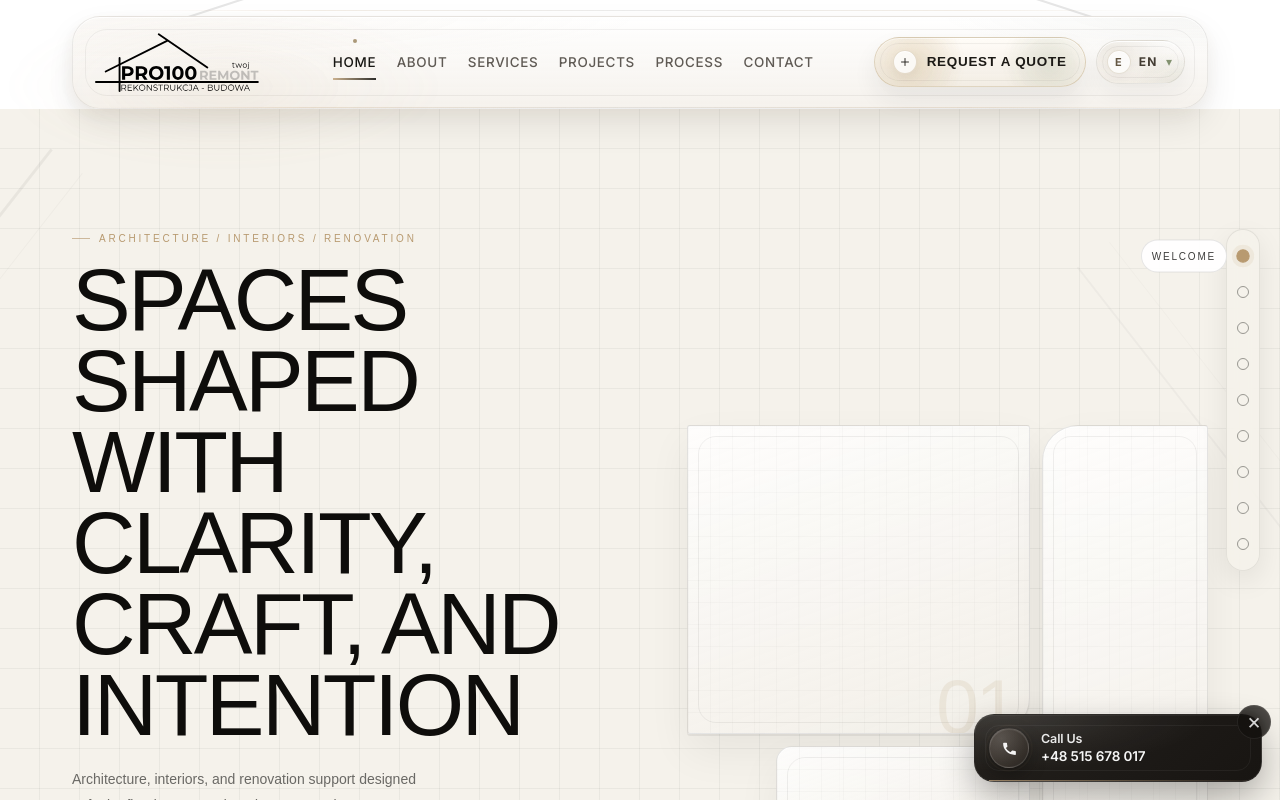
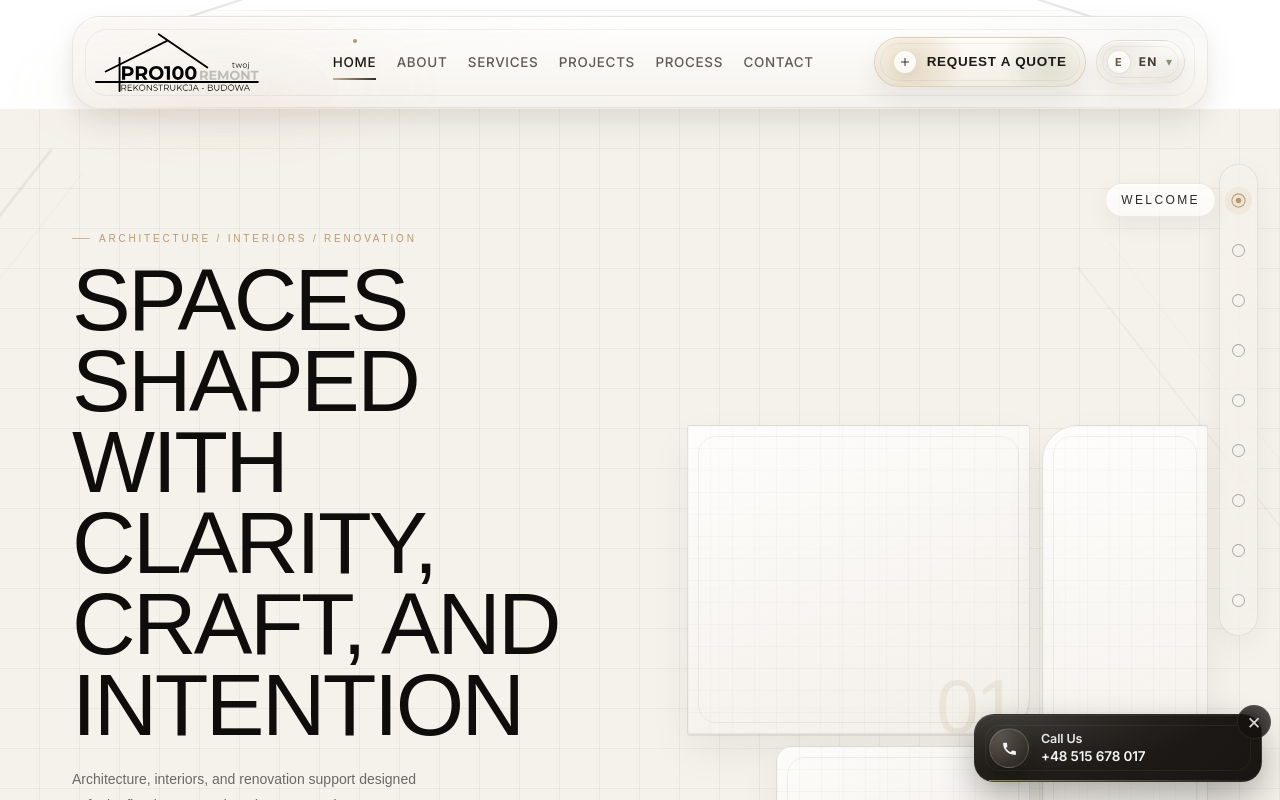
Before and after one commit to romanasolovan/prosto-remont, a Next.js app: page /en in a window 1280 px wide. Shown: the top 800 px of the page. Built offline with nearby package versions, Linux system fonts and the light colour scheme.

Commit message:
Refine desktop/tablet pagination styling.

```diff
--- a/components/home/HomeSidePagination/Pagination.module.css
+++ b/components/home/HomeSidePagination/Pagination.module.css
@@ -8,27 +8,56 @@
     position: fixed;
     top: 50%;
     right: 14px;
-    z-index: 30;
+    z-index: 40;
     transform: translateY(-50%);
     display: block;
+    pointer-events: none;
   }
 
   .sidePaginationList {
     display: flex;
     flex-direction: column;
-    gap: 10px;
+    gap: 14px;
     margin: 0;
-    padding: 12px 8px;
+    padding: 16px 10px;
     list-style: none;
-    border: 0.5px solid rgba(14, 13, 11, 0.08);
+    border: 0.5px solid rgba(14, 13, 11, 0.07);
     border-radius: 999px;
-    background: rgba(245, 242, 235, 0.78);
-    backdrop-filter: blur(10px);
-    box-shadow: 0 10px 28px rgba(14, 13, 11, 0.08);
+    background: linear-gradient(
+      180deg,
+      rgba(245, 242, 235, 0.42) 0%,
+      rgba(245, 242, 235, 0.22) 100%
+    );
+    backdrop-filter: blur(14px);
+    -webkit-backdrop-filter: blur(14px);
+    box-shadow:
+      0 10px 30px rgba(14, 13, 11, 0.05),
+      inset 0 1px 0 rgba(255, 255, 255, 0.3);
+    pointer-events: auto;
+
+    /* position: relative; */
   }
+
+  /* .sidePaginationList::before {
+    content: "";
+    position: absolute;
+    top: 20px;
+    bottom: 20px;
+    right: 50%;
+    width: 1px;
+    transform: translateX(50%);
+    background: linear-gradient(
+      180deg,
+      rgba(14, 13, 11, 0.04) 0%,
+      rgba(14, 13, 11, 0.12) 50%,
+      rgba(14, 13, 11, 0.04) 100%
+    );
+    pointer-events: none;
+  } */
 
   .sidePaginationItem {
     display: flex;
+    justify-content: flex-end;
   }
 
   .sidePaginationButton {
@@ -36,47 +65,73 @@
     display: inline-flex;
     align-items: center;
     justify-content: flex-end;
-    min-height: 24px;
+    min-height: 30px;
     padding: 0;
     border: 0;
     background: transparent;
     cursor: pointer;
+    appearance: none;
   }
 
   .sidePaginationDot {
-    width: 10px;
-    height: 10px;
-    border: 1px solid rgba(14, 13, 11, 0.4);
+    position: relative;
+    width: 12px;
+    height: 12px;
+    border: 1px solid rgba(14, 13, 11, 0.32);
+    border-radius: 999px;
+    background: rgba(255, 255, 255, 0.1);
+    transition:
+      transform 220ms ease,
+      background-color 220ms ease,
+      border-color 220ms ease,
+      box-shadow 220ms ease,
+      opacity 220ms ease;
+  }
+
+  .sidePaginationDot::after {
+    content: "";
+    position: absolute;
+    inset: 3px;
     border-radius: 999px;
     background: transparent;
     transition:
-      transform 220ms ease,
-      background 220ms ease,
-      border-color 220ms ease,
-      box-shadow 220ms ease;
+      background-color 220ms ease,
+      transform 220ms ease;
   }
 
   .sidePaginationLabel {
     position: absolute;
-    right: calc(100% + 10px);
+    right: calc(100% + 14px);
     top: 50%;
-    transform: translateY(-50%) translateX(8px);
+    transform: translateY(-50%) translateX(10px);
     opacity: 0;
     pointer-events: none;
     white-space: nowrap;
-    padding: 7px 10px;
-    border: 0.5px solid rgba(14, 13, 11, 0.1);
+    padding: 9px 14px;
+    border: 0.5px solid rgba(14, 13, 11, 0.08);
     border-radius: 999px;
-    background: rgba(255, 255, 255, 0.92);
-    color: rgba(14, 13, 11, 0.8);
+    background: linear-gradient(
+      180deg,
+      rgba(255, 255, 255, 0.78) 0%,
+      rgba(255, 255, 255, 0.62) 100%
+    );
+    backdrop-filter: blur(10px);
+    -webkit-backdrop-filter: blur(10px);
+    box-shadow:
+      0 8px 24px rgba(14, 13, 11, 0.06),
+      inset 0 1px 0 rgba(255, 255, 255, 0.55);
+    color: rgba(14, 13, 11, 0.74);
     font-family: "Barlow Condensed", sans-serif;
-    font-size: 10px;
+    font-size: 11px;
     font-weight: 500;
-    letter-spacing: 0.16em;
+    letter-spacing: 0.18em;
+    line-height: 1;
     text-transform: uppercase;
     transition:
       opacity 180ms ease,
-      transform 180ms ease;
+      transform 180ms ease,
+      color 180ms ease,
+      border-color 180ms ease;
   }
 
   .sidePaginationButton:hover .sidePaginationLabel,
@@ -88,15 +143,32 @@
 
   .sidePaginationButton:hover .sidePaginationDot,
   .sidePaginationButton:focus-visible .sidePaginationDot {
-    border-color: #b89a70;
+    border-color: rgba(184, 154, 112, 0.9);
+    background: rgba(184, 154, 112, 0.1);
     transform: scale(1.08);
+    box-shadow: 0 0 0 5px rgba(184, 154, 112, 0.08);
+  }
+
+  .sidePaginationButton:hover .sidePaginationDot::after,
+  .sidePaginationButton:focus-visible .sidePaginationDot::after {
+    background: rgba(184, 154, 112, 0.75);
+    transform: scale(0.92);
   }
 
   .active .sidePaginationDot {
+    border-color: rgba(184, 154, 112, 0.95);
+    background: rgba(184, 154, 112, 0.14);
+    box-shadow: 0 0 0 6px rgba(184, 154, 112, 0.1);
+    transform: scale(1.1);
+  }
+
+  .active .sidePaginationDot::after {
     background: #b89a70;
-    border-color: #b89a70;
-    box-shadow: 0 0 0 4px rgba(184, 154, 112, 0.12);
-    transform: scale(1.12);
+  }
+
+  .active .sidePaginationLabel {
+    color: rgba(14, 13, 11, 0.88);
+    border-color: rgba(184, 154, 112, 0.2);
   }
 
   .sidePaginationButton:focus-visible {
@@ -107,22 +179,35 @@
 /* Desktop refinement */
 @media (min-width: 1200px) {
   .sidePagination {
-    right: 20px;
+    right: 22px;
   }
 
   .sidePaginationList {
-    gap: 12px;
-    padding: 14px 10px;
+    gap: 16px;
+    padding: 18px 12px;
+  }
+
+  .sidePaginationButton {
+    min-height: 34px;
   }
 
   .sidePaginationDot {
-    width: 12px;
-    height: 12px;
+    width: 13px;
+    height: 13px;
   }
 
   .sidePaginationLabel {
-    padding: 8px 10px;
-    font-size: 10px;
-    letter-spacing: 0.18em;
+    right: calc(100% + 16px);
+    padding: 10px 15px;
+    font-size: 12px;
+    letter-spacing: 0.2em;
   }
 }
+
+@media (prefers-reduced-motion: reduce) {
+  .sidePaginationDot,
+  .sidePaginationDot::after,
+  .sidePaginationLabel {
+    transition: none;
+  }
+}
```
